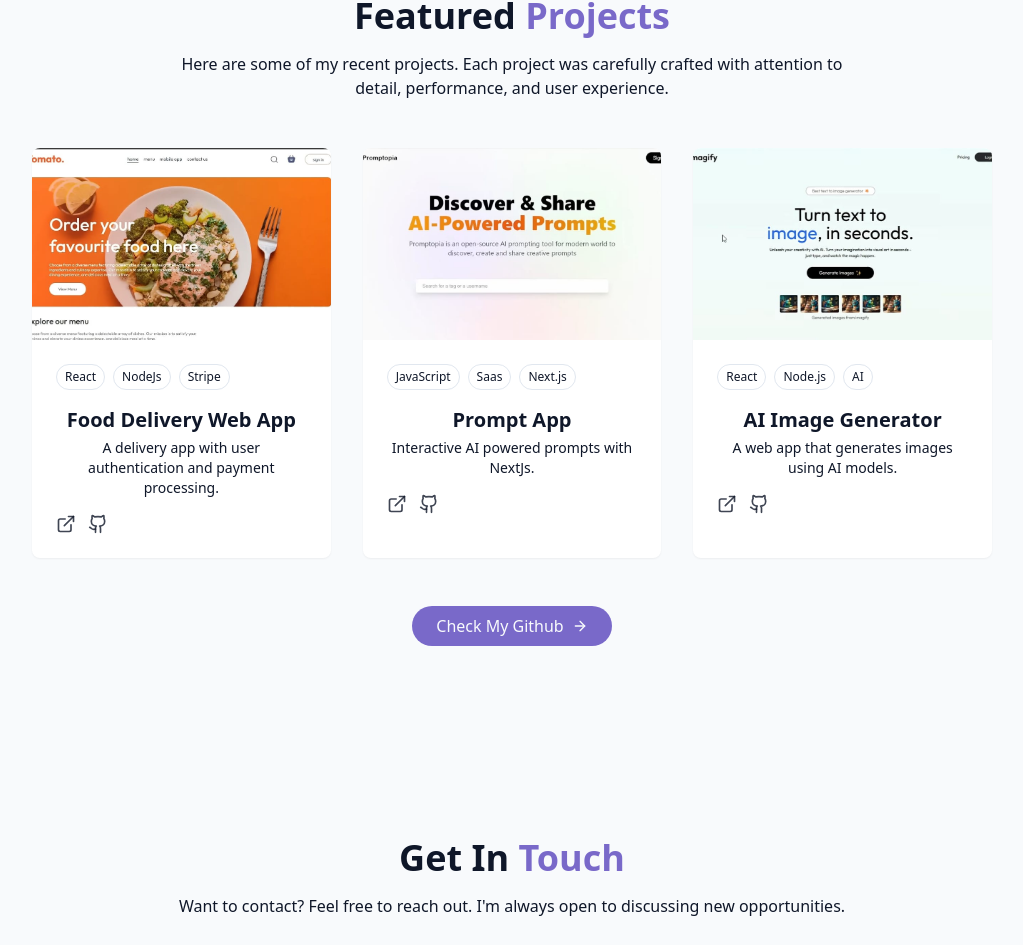
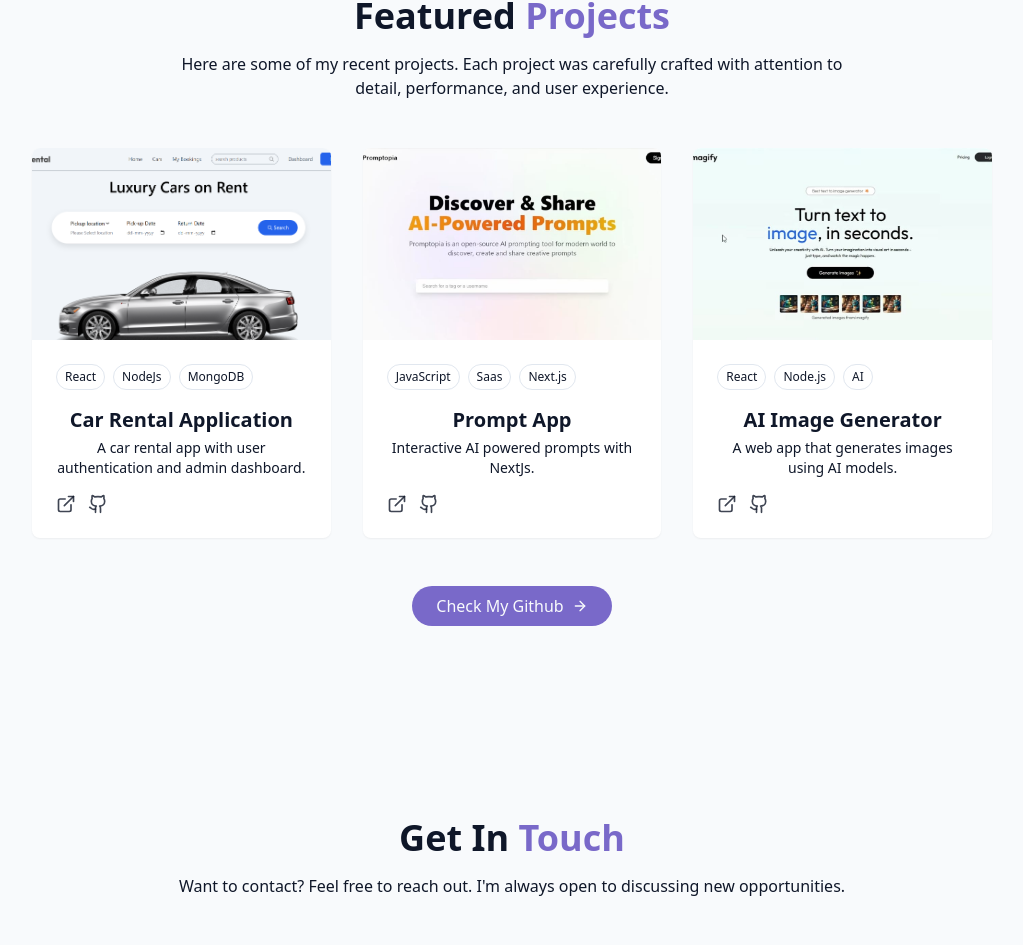
Before and after one commit to Mark9-6/Portfolio, a React (Vite) app: page / in a window 1280 px wide. Shown: the part 2762-3707 px from the top of the page, without its empty margins (128-1151 px from the left). Built offline with nearby package versions, Linux system fonts and the light colour scheme.

Commit message:
Update:project details updated

```diff
--- a/src/Components/ProjectsSection.jsx
+++ b/src/Components/ProjectsSection.jsx
@@ -3,12 +3,12 @@ import { ArrowRight, ExternalLink, Github } from "lucide-react";
 const projects = [
   {
     id: 1,
-    title: "Food Delivery Web App",
-    description: "A delivery app with user authentication and payment processing.",
-    image: "/projects/project1.jpeg",
-    tags: ["React", "NodeJs", "Stripe"],
-    demoUrl: "#",
-    githubUrl: "https://github.com/Mark9-6/next-project",
+    title: "Car Rental Application",
+    description: "A car rental app with user authentication and admin dashboard.",
+    image: "/projects/project1.png",
+    tags: ["React", "NodeJs", "MongoDB"],
+    demoUrl: "https://carrental-ecru.vercel.app/",
+    githubUrl: "https://github.com/Mark9-6/CARRENTAL",
   },
   {
     id: 2,
```
Also changed, not shown: public/projects/project1.jpeg (deleted), public/projects/project1.png (added).
